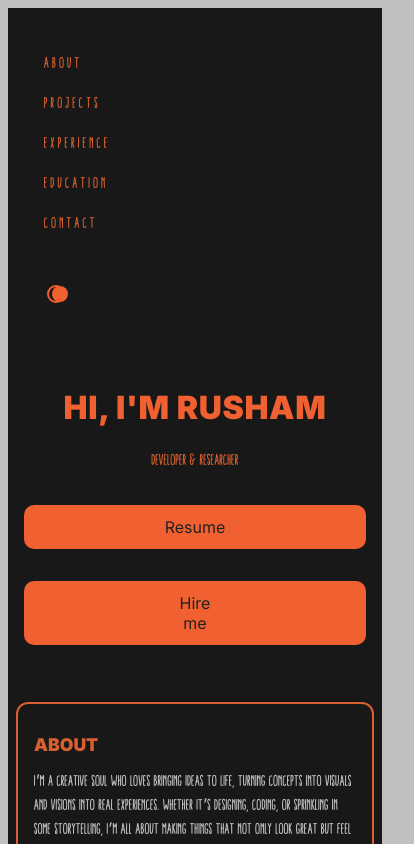
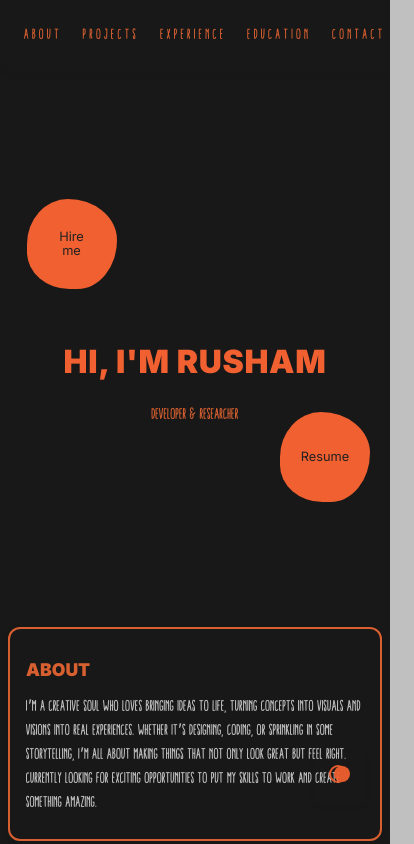
Before and after one commit to rushammm/portfolio, a Next.js app: page / in a window 390 px wide. Shown: the top 844 px of the page, 414 px wide, since content can reach past the window. Built offline with nearby package versions, Linux system fonts and the light colour scheme; a web font is replaced by a local one.

Commit message:
finalmobile

```diff
--- a/src/app/page.tsx
+++ b/src/app/page.tsx
@@ -124,7 +124,7 @@ export default function LandingPage() {
                 <div className="project-desc">A geospatial platform for location intelligence and analysis.</div>
               </div>
               <div className="project-item">
-                <span className="project-title">Placify – Internship Management Platform</span>
+                <a href="https://placify-iota.vercel.app/" target="_blank" rel="noopener noreferrer" className="project-title">Placify – Internship Management Platform</a>
                 <div className="project-tech">T3 Stack (Next.js, TypeScript, Tailwind CSS, Drizzle ORM, PostgreSQL)</div>
                 <div className="project-desc">A platform to manage internships, built for scalability and ease of use.</div>
               </div>
--- a/src/app/portfolio-styles.css
+++ b/src/app/portfolio-styles.css
@@ -494,21 +494,23 @@ p {
     font-size: 2rem;
     text-align: center;
     margin-bottom: 0.5rem;
+    margin-top: 15rem; /* Move heading down for mobile */
   }
   .hero-subtitle {
     font-size: 1.1rem;
     text-align: center;
-    margin-bottom: 1rem;
+    margin-bottom: 10rem;
   }
   .resume-btn {
-    position: static !important;
-    margin: 1rem auto;
-    display: block;
+    position: absolute !important;
+    top: 2rem;
+    left: 1rem;
+    margin: -2rem !important;
+    display: flex !important;
     font-size: 1rem !important;
     font-weight: 400 !important;
     transform: none !important;
-    left: auto !important;
-    top: auto !important;
+    z-index: 10;
   }
   .main-content {
     padding: 0.5rem;
@@ -539,8 +541,28 @@ p {
   }
 
   /* Improve spacing and stacking for mobile */
-  .main-content, .section, .card {
+  body, html {
+    width: 100vw;
+    min-width: 100vw;
     max-width: 100vw;
+    overflow-x: hidden;
+    box-sizing: border-box;
+    margin: 0;
+    padding: 0;
+  }
+  .main-content {
+    width: 100vw;
+    min-width: 100vw;
+    max-width: 100vw;
+    margin: 0;
+    padding: 0.5rem 0.5rem 0.5rem 0.5rem;
+    box-sizing: border-box;
+  }
+  .section, .card {
+    width: 100%;
+    max-width: 100vw;
+    min-width: 0;
+    margin: 0 auto 2rem auto;
     box-sizing: border-box;
   }
   .section {
@@ -573,20 +595,42 @@ p {
     gap: 0.5rem;
     align-items: stretch;
     margin-top: 1rem;
+    width: 100%;
+    box-sizing: border-box;
+    overflow-x: hidden;
   }
   .contact-link {
     width: 100%;
     justify-content: flex-start;
     padding: 0.5rem 0.75rem;
     font-size: 0.95rem;
+    box-sizing: border-box;
+    word-break: break-word;
   }
-  .resume-btn {
-    width: 100%;
-    height: auto;
-    border-radius: 10px;
-    padding: 0.75rem 0;
-    font-size: 1rem !important;
-    margin-bottom: 1rem;
+  .resume-btn,
+  a.resume-btn[href="#contact"] {
+    width: 90px;
+    height: 90px;
+    border-radius: 50% 60% 48% 52% / 55% 50% 60% 45%;
+    padding: 0;
+    font-size: 0.8rem !important;
+    margin: 1rem auto;
+    display: flex;
+    align-items: center;
+    justify-content: center;
+    box-shadow: 0 2px 8px rgba(0,0,0,0.08);
+    text-align: center;
+    text-decoration: none;
+    background: var(--color-orange-bright);
+    color: #C0C0C0 !important; /* Light grey for mobile Hire Me button text */
+    font-weight: 900;
+    line-height: 1.1;
+    white-space: pre-line;
+  }
+
+  .dark-mode .resume-btn,
+  .dark-mode a.resume-btn[href="#contact"] {
+    color: #222 !important;
   }
   .nav {
     flex-direction: column;
@@ -600,9 +644,77 @@ p {
   }
   /* Remove fixed header for mobile to avoid overlay issues */
   .header {
-    position: static;
-    box-shadow: none;
+    position: relative;
+    width: 100vw;
+    left: 0;
+    top: 0;
+    box-shadow: 0 2px 8px rgba(0,0,0,0.04);
     background: none;
+    border-radius: 0 0 16px 16px;
+    padding: 0.5rem 1rem;
+    min-height: 56px;
+    display: flex;
+    align-items: center;
+    justify-content: space-between;
+    z-index: 100;
+  }
+  .nav {
+    flex-direction: row;
+    align-items: center;
+    justify-content: space-between;
+    padding: 0;
+    width: 100%;
+    gap: 0.5rem;
+  }
+  .nav-list {
+    flex-direction: row;
+    gap: 0.5rem;
+    align-items: center;
+    padding: 0;
+    margin: 0;
+    font-size: 0.95rem;
+    letter-spacing: 0.01em;
+    font-weight: 500;
+  }
+  .nav-list a {
+    padding: 0.15rem 0.5rem;
+    font-size: 0.95rem;
+    max-width: 80px;
+    overflow: hidden;
+    text-overflow: ellipsis;
+    white-space: nowrap;
+    border-radius: 6px;
+  }
+  .logo {
+    font-size: 1.1rem !important;
+    max-width: 90px;
+    overflow: hidden;
+    text-overflow: ellipsis;
+    white-space: nowrap;
+    margin-right: 0.5rem;
+  }
+  .nav-list li {
+    margin: 0;
+  }
+  .mode-toggle {
+    position: fixed;
+    right: 1.5rem;
+    bottom: 2.5rem;
+    transform: none;
+    z-index: 999;
+    background: transparent;
+    box-shadow: 0 2px 8px rgba(0,0,0,0.04);
+    border: none;
+    font-size: 2rem;
+    padding: 0.5rem 0.75rem;
+    color: var(--color-orange-bright);
+    transition: color 0.2s, background 0.2s;
+    margin: 0;
+    opacity: 0.95;
+  }
+  .mode-toggle:hover {
+    color: var(--color-orange);
+    background: rgba(255,255,255,0.08);
   }
 }
 .light-mode .hero-title,
```
